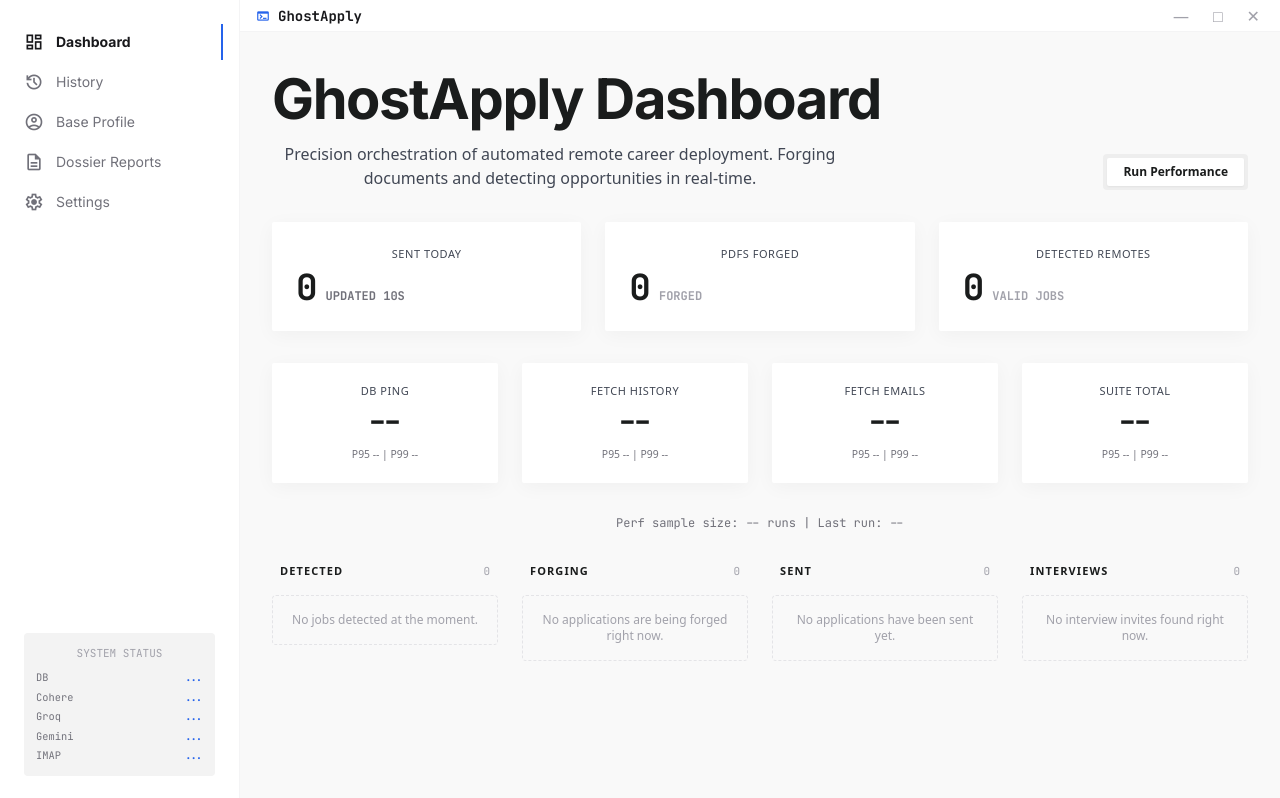
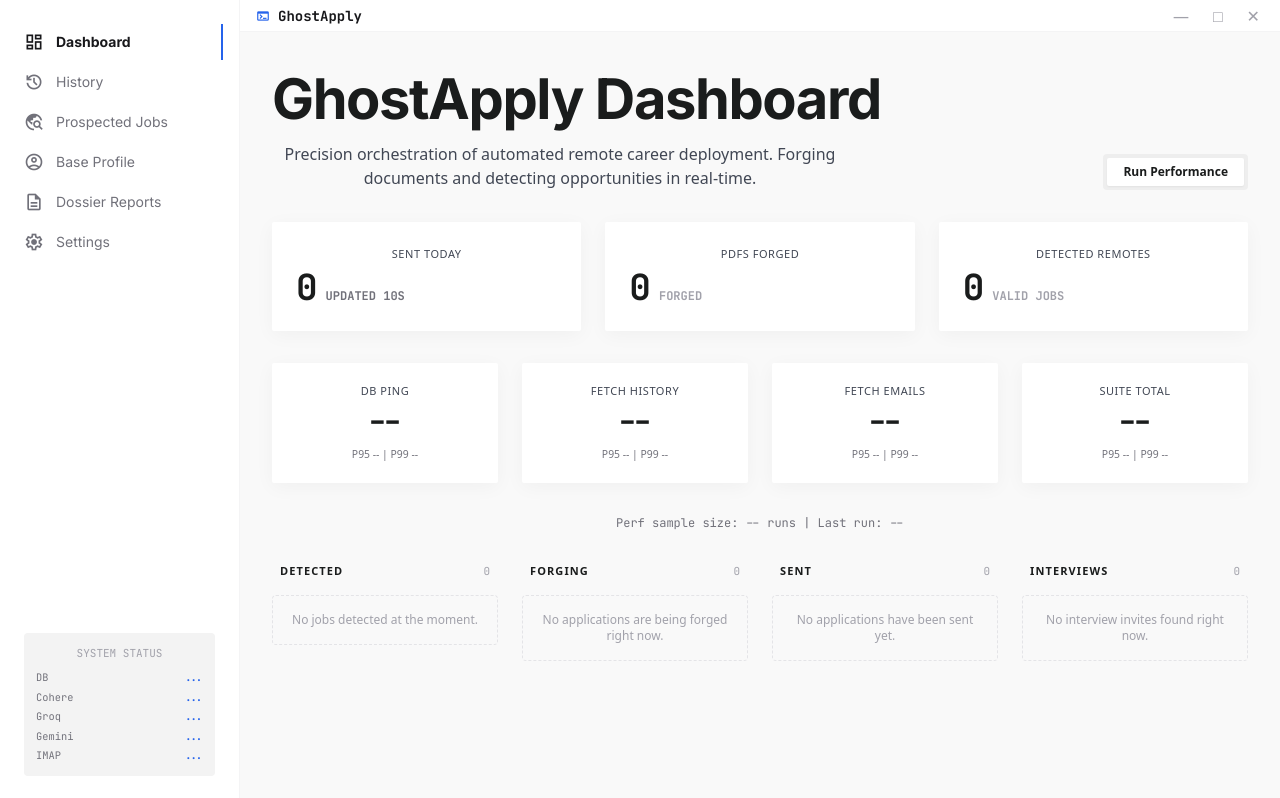
Before and after one commit to Wanjos-eng/GhostApply, a React (Vite) app in the folder dashboard/frontend/: page / in a window 1280 px wide. Built offline with nearby package versions, Linux system fonts and the light colour scheme.

Commit message:
chore(dashboard/frontend): sync update for Sidebar.tsx

```diff
--- a/dashboard/frontend/src/components/Sidebar.tsx
+++ b/dashboard/frontend/src/components/Sidebar.tsx
@@ -60,6 +60,10 @@
           <span className="material-symbols-outlined text-[1.25rem]">history</span>
           History
         </button>
+        <button onClick={() => setActiveScreen('prospected')} className={`w-full text-left ${getNavClass('prospected')}`}>
+          <span className="material-symbols-outlined text-[1.25rem]">travel_explore</span>
+          Prospected Jobs
+        </button>
         <button onClick={() => setActiveScreen('profile')} className={`w-full text-left ${getNavClass('profile')}`}>
           <span className="material-symbols-outlined text-[1.25rem]">account_circle</span>
           Base Profile
```
